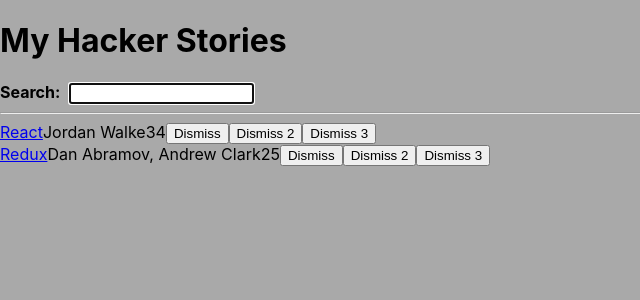
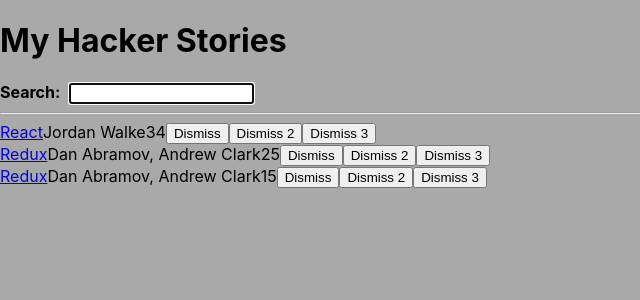
Before and after one commit to xanthek/road-to-react, a React (Create React App) app: page / in a window 1280 px wide. Shown: the top 300 px of the page, without its empty margins (0-640 px from the left). Built offline with nearby package versions, Linux system fonts and the light colour scheme.

Commit message:
react async data fetching

```diff
--- a/src/App.js
+++ b/src/App.js
@@ -31,10 +31,42 @@
       points: 5,
       objectID: 1,
     },
+    {
+      title: "Redux",
+      url: "https://redux.js.org/",
+      author: "Dan Abramov, Andrew Clark",
+      num_comments: 1,
+      points: 5,
+      objectID: 2,
+    },
   ];
 
+  // const getAsyncStories = () =>
+  //   new Promise((resolve) => {
+  //     setTimeout(() => {
+  //       resolve({ data: { stories: initialStories } });
+  //     }, 2000);
+  //   });
+
+  const getAsyncStories = () =>
+    new Promise((resolve) =>
+      setTimeout(resolve, 2000, { data: { stories: initialStories } })
+    );
+
   const [searchTerm, setSearchTerm] = useSemiPersistentState("search", "");
-  const [stories, setStories] = useState(initialStories);
+  const [stories, setStories] = useState([]);
+  const [isLoading, setIsLoading] = useState(false);
+  const [isError, setIsError] = useState(false);
+
+  useEffect(() => {
+    setIsLoading(true);
+    getAsyncStories()
+      .then((result) => {
+        setStories(result.data.stories);
+        setIsLoading(false);
+      })
+      .catch(() => setIsError(true));
+  }, []);
 
   const handleRemoveStory = (item) => {
     const newStories = stories.filter(
@@ -64,7 +96,12 @@
         <strong>Search: </strong>
       </InputWithLabel>
       <hr />
-      <List list={searchedStories} onRemoveItem={handleRemoveStory} />
+      {isError && <p>Something went wrong ...</p>}
+      {isLoading ? (
+        <div>Loading...</div>
+      ) : (
+        <List list={searchedStories} onRemoveItem={handleRemoveStory} />
+      )}
     </div>
   );
 };
```
